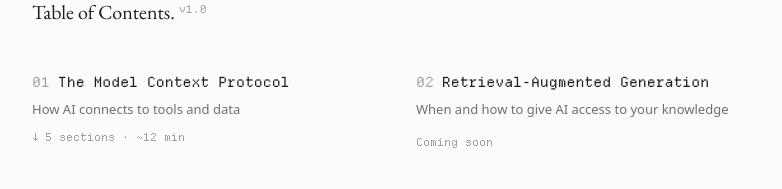
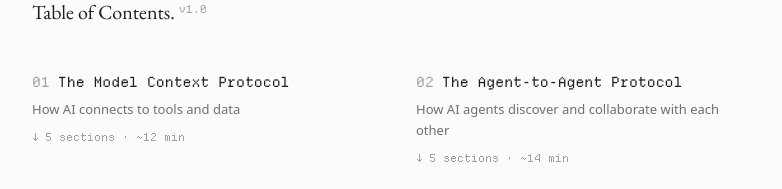
Before and after one commit to juangadm/ai-for-normies, a Next.js app: page / in a window 1280 px wide. Shown: the part 1112-1301 px from the top of the page, without its empty margins (248-1030 px from the left). Built offline with nearby package versions, Linux system fonts and the light colour scheme.

Commit message:
Add A2A module entry with live status and 5 sections

```diff
--- a/content/modules.ts
+++ b/content/modules.ts
@@ -35,6 +35,22 @@ export const modules: ModuleMeta[] = [
     ],
   },
   {
+    slug: "a2a",
+    title: "A2A",
+    subtitle: "The Agent-to-Agent Protocol",
+    description: "How AI agents discover and collaborate with each other",
+    status: "live",
+    sectionCount: 5,
+    readMinutes: 14,
+    sections: [
+      { title: "What is A2A & Why It Exists" },
+      { title: "How It Works" },
+      { title: "The Protocol in Action" },
+      { title: "Decisions & Trade-offs" },
+      { title: "Quick Reference" },
+    ],
+  },
+  {
     slug: "rag",
     title: "RAG",
     subtitle: "Retrieval-Augmented Generation",
```
